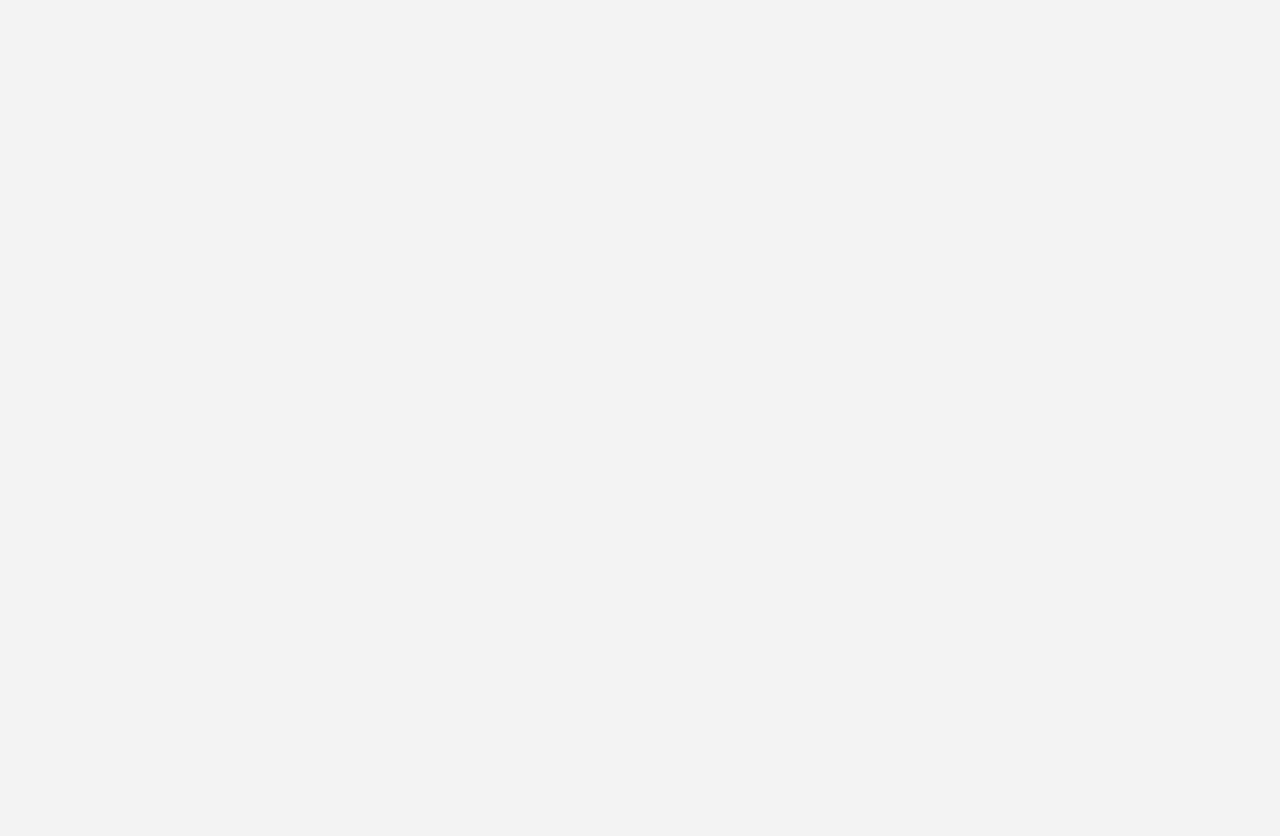
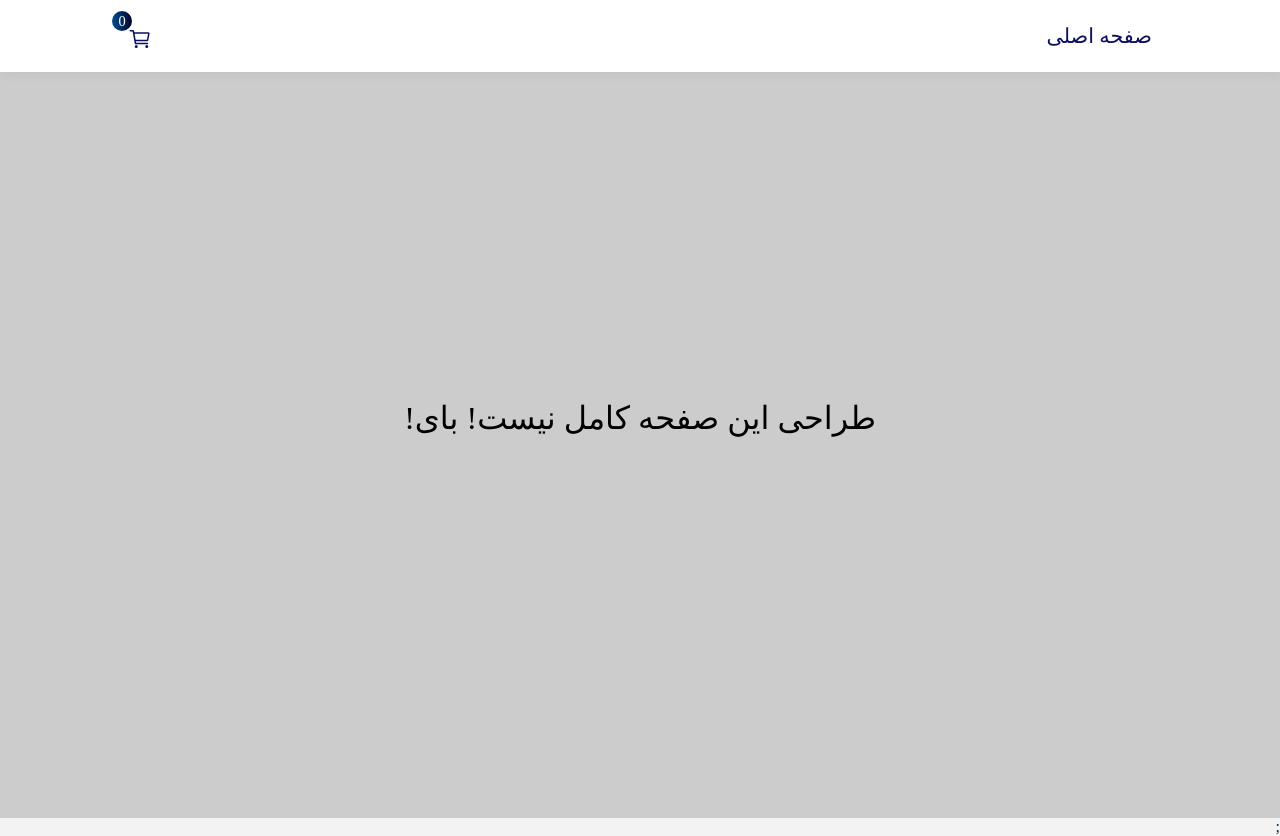
Before and after one commit to shaghayeghmohammadi/react-onlineShop, a React (Create React App) app: page /checkout in a window 1280 px wide. Before the commit this address had no page. Before the commit the page ends 800 px from the top, so only its background shows below. Built offline with nearby package versions, Linux system fonts and the light colour scheme; a web font is replaced by a local one.

Commit message:
forth-commit

```diff
--- a/src/App.css
+++ b/src/App.css
@@ -82,6 +82,7 @@ body {
   background-color: #000428;
   color: white;
 }
+
 @media only screen and (max-width: 600px) {
   .productList {
     margin-bottom: 100px;
--- a/src/App.js
+++ b/src/App.js
@@ -5,6 +5,7 @@ import CartPage from "./pages/CartPage";
 import { ToastContainer } from "react-toastify";
 import "react-toastify/dist/ReactToastify.css";
 import CartProvider from "./Providers/CartProvider";
+import CheckOutPage from "./pages/CheckOutPage";
 function App() {
   return (
     <BrowserRouter>
@@ -23,6 +24,7 @@ function App() {
         <Routes>
           <Route path="/" element={<HomePage />} />
           <Route path="/cart" element={<CartPage />} />
+          <Route path="/checkout" element={<CheckOutPage />} />
         </Routes>
       </CartProvider>
     </BrowserRouter>
--- a/src/Providers/cartReducer.js
+++ b/src/Providers/cartReducer.js
@@ -17,7 +17,7 @@ const cartReducer = (state, action) => {
       return {
         ...state,
         cart: Cart,
-        total: state.total + action.payload.price,
+        total: state.total + action.payload.offPrice,
       };
     }
     case "REMOVE_PRODUCT": {
@@ -33,7 +33,7 @@ const cartReducer = (state, action) => {
         return {
           ...state,
           cart: filteredCart,
-          total: state.total - action.payload.price,
+          total: state.total - action.payload.offPrice,
         };
       } else {
         updatedItem.quantity--;
@@ -41,7 +41,7 @@ const cartReducer = (state, action) => {
         return {
           ...state,
           cart: updatedCart,
-          total: state.total - action.payload.price,
+          total: state.total - action.payload.offPrice,
         };
       }
     }
--- a/src/pages/CartPage.jsx
+++ b/src/pages/CartPage.jsx
@@ -1,6 +1,7 @@
 import { useCart, useCartActions } from "../Providers/CartProvider";
 import Layout from "../Layout/Layout";
 import "./cartPage.css";
+import { Link } from "react-router-dom";
 const CartPage = () => {
   const dispatch = useCartActions();
   const { cart, total } = useCart();
@@ -57,10 +58,7 @@ const CartPage = () => {
               );
             })}
           </section>
-          <section className="cartSummary">
-            <h2>جزئیات سفارش</h2>
-            <p>جمع کل سبد خرید: {total} تومان</p>
-          </section>
+          <CartSummary total={total} cart={cart} />
         </section>
       </main>
     </Layout>
@@ -68,3 +66,32 @@ const CartPage = () => {
 };
 
 export default CartPage;
+
+const CartSummary = ({ total, cart }) => {
+  const originalTotalPrice = cart.length
+    ? cart.reduce((acc, curr) => acc + curr.quantity * curr.price, 0)
+    : 0;
+
+  return (
+    <section className="cartSummary">
+      <h2>جزئیات سفارش</h2>
+      <div className="summeryItem">
+        <p>قیمت کالا‌ها:</p>
+        <p>{originalTotalPrice} تومان</p>
+      </div>
+      <div className="summeryItem">
+        <p>تخفیف کالاها:</p>
+        <p>{originalTotalPrice - total} تومان</p>
+      </div>
+      <div className="summeryItem total">
+        <p>جمع کل سبد خرید:</p>
+        <p>{total} تومان</p>
+      </div>
+      <Link to="/checkout">
+        <button className="btn primary" style={{ marginTop: "30px" }}>
+          ادامه سفارش
+        </button>
+      </Link>
+    </section>
+  );
+};
--- /dev/null
+++ b/src/pages/CheckOutPage.jsx
@@ -0,0 +1,12 @@
+import Layout from "../Layout/Layout";
+import "./checkoutPage.css"
+const CheckOutPage = () => {
+  return (
+    <Layout>
+        <p>Hiiii</p>
+      <div className="checkout">طراحی این صفحه کامل نیست! بای! </div>;
+    </Layout>
+  );
+};
+
+export default CheckOutPage;
--- a/src/pages/cartPage.css
+++ b/src/pages/cartPage.css
@@ -82,18 +82,29 @@
   align-items: center;
   height: 100vh;
 }
-.cartSummary {
+/* .cartSummary {
   display: flex;
   align-items: center;
   justify-content: center;
-}
+} */
 .cartSummary h2 {
   font-size: 1.3rem;
-  margin-bottom: 20px;
+  margin-bottom: 30px;
 }
 .cartSummary p {
   font-family: kalameh-bold;
   font-size: 1.2rem;
+}
+
+.summeryItem {
+  display: flex;
+  justify-content: space-between;
+  align-items: center;
+  margin-bottom: 10px;
+}
+.total {
+  border-top: 1px solid rgb(230, 230, 230);
+  padding-top: 10px;
 }
 
 /* media queries  */
@@ -130,6 +141,7 @@
     justify-content: space-between;
     flex-direction: column;
     margin-bottom: 10px;
+    box-shadow: none;
   }
   .cartSummary {
     width: 100%;
--- /dev/null
+++ b/src/pages/checkoutPage.css
@@ -0,0 +1,9 @@
+.checkout {
+    background-color: #ccc;
+    color: black;
+    font-size: 2rem;
+    display: flex;
+    align-items: center;
+    justify-content: center;
+    height: 100vh;
+}
```
